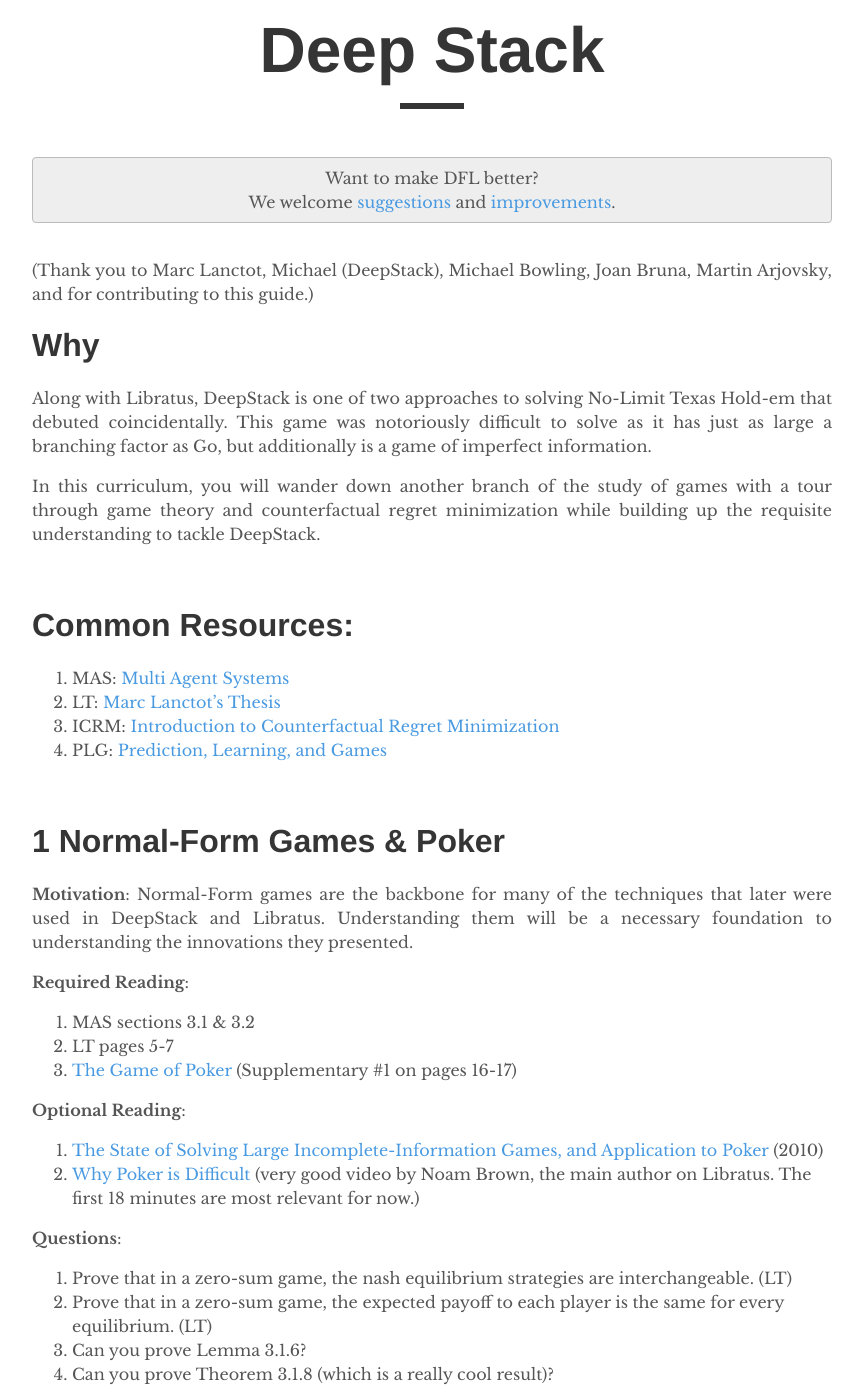
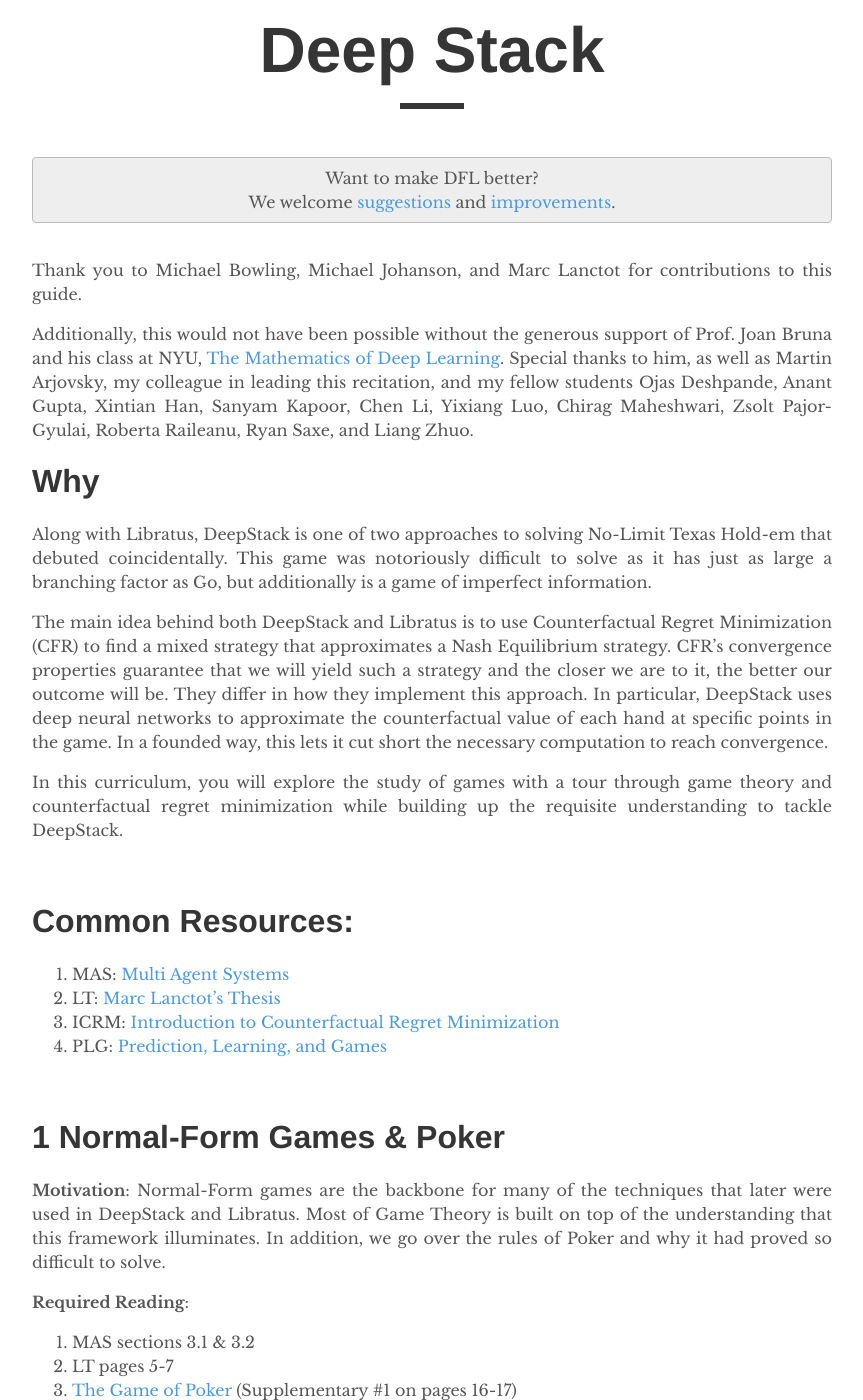
Before and after one commit to depthfirstlearning/depthfirstlearning.com, a Jekyll site: the page built from _posts/2018-06-24-DeepStack.markdown, in a window 1280 px wide and 1400 px high, scrolled down 227 px. Shown: the whole window, without its empty margins (208-1071 px from the left). Built offline with Jekyll 4.4.1, drawn with Linux system fonts in a browser that asks for light colours; some of the changed text lies outside the part shown.

Commit message:
DeepStack motivation edits.

```diff
--- a/_posts/2018-06-24-DeepStack.markdown
+++ b/_posts/2018-06-24-DeepStack.markdown
@@ -1,16 +1,24 @@
 ---
 layout: post
 title:  "Deep Stack"
-date:   2018-05-24 18:50:23 -0400
+date:   2018-07-10 12:00:00 -0400
 categories: games
 author: cinjon
-blurb: "In this curriculum, you will explore game theory and counterfactual
-        regret minimization in order to understand techniques for solving two
+blurb: "In this curriculum, you will explore Game Theory and Counterfactual
+        Regret Minimization in order to understand techniques for solving two
         person zero-sum games of incomplete information."
+hidden: true
 feedback: true
 ---
 
-(Thank you to Marc Lanctot, Michael (DeepStack), Michael Bowling, Joan Bruna, Martin Arjovsky, and <students> for contributing to this guide.)
+Thank you to Michael Bowling, Michael Johanson, and Marc Lanctot for contributions to this guide.
+
+Additionally, this would not have been possible without the generous support of
+Prof. Joan Bruna and his class at NYU, [The Mathematics of Deep Learning](https://github.com/joanbruna/MathsDL-spring18).
+Special thanks to him, as well as Martin Arjovsky, my colleague in leading this
+recitation, and my fellow students Ojas Deshpande, Anant Gupta, Xintian Han,
+Sanyam Kapoor, Chen Li, Yixiang Luo, Chirag Maheshwari, Zsolt Pajor-Gyulai,
+Roberta Raileanu, Ryan Saxe, and Liang Zhuo.
 
 # Why
 
@@ -19,9 +27,18 @@
 to solve as it has just as large a branching factor as Go, but additionally is a
 game of imperfect information.
 
-In this curriculum, you will wander down another branch of the study of games
-with a tour through game theory and counterfactual regret minimization while
-building up the requisite understanding to tackle DeepStack.
+The main idea behind both DeepStack and Libratus is to use Counterfactual Regret
+Minimization (CFR) to find a mixed strategy that approximates a Nash Equilibrium
+strategy. CFR's convergence properties guarantee that we will yield such a strategy
+and the closer we are to it, the better our outcome will be. They differ in how
+they implement this approach. In particular, DeepStack uses deep neural networks
+to approximate the counterfactual value of each hand at specific points in the
+game. In a founded way, this lets it cut short the necessary computation to reach
+convergence.
+
+In this curriculum, you will explore the study of games with a tour through
+game theory and counterfactual regret minimization while building up the
+requisite understanding to tackle DeepStack.
 
 <br>
 # Common Resources:
@@ -32,7 +49,10 @@
 
 <br>
 # 1 Normal-Form Games & Poker
-  **Motivation**: Normal-Form games are the backbone for many of the techniques that later were used in DeepStack and Libratus. Understanding them will be a necessary foundation to understanding the innovations they presented.
+  **Motivation**: Normal-Form games are the backbone for many of the techniques
+  that later were used in DeepStack and Libratus. Most of Game Theory is built on
+  top of the understanding that this framework illuminates. In addition, we go
+  over the rules of Poker and why it had proved so difficult to solve.
 
   **Required Reading**:
   1. MAS sections 3.1 & 3.2
@@ -51,7 +71,13 @@
 
 <br>
 # 2 Optimality and Equilibrium
-  **Motivation**: How do you reason about games? The best strategy in multi-agent scenario depends on the choices of others. Game theory deals with this problem by identifying subsets of outcomes called solution concepts, of which fundamental ones are the Nash Equilibrium, Pareto Optimality, and Correlated Equilibrium.
+  **Motivation**: How do you reason about games? The best strategy in multi-agent
+  scenario depends on the choices of others. Game theory deals with this problem
+  by identifying subsets of outcomes called solution concepts, of which
+  fundamental ones are the Nash Equilibrium, Pareto Optimality, and Correlated
+  Equilibrium. In this section, we learn about these concepts and understand games
+  in terms of what they imply and how easy or hard it is to discover represenative
+  strategies.
 
   **Required Reading**:
   1. MAS Sections 3.3, 3.4.5, 3.4.7, 4.1, 4.2.4, 4.3, 4.6
@@ -70,7 +96,12 @@
 
 <br>
 # 3 Extensive-Form Games
-  **Motivation**: What happens when players don't act simultaneously? Extensive-Form Games are an answer to this question. While this representation of a game always has a comparable Normal-Form, it's much more natural to reason about in this format.
+  **Motivation**: What happens when players don't act simultaneously?
+  Extensive-Form Games are an answer to this question. While this representation
+  of a game always has a comparable Normal-Form, it's much more natural to reason
+  about sequential games in this format. Examples include familiar ones like Go,
+  but also more exotic games like Magic: The Gathering and Civilization. This
+  section is imperative as Poker is best described as an Extensive-Form Game.
 
   **Required Reading**:
   1. MAS 5.1.{1,2,3}
@@ -89,8 +120,8 @@
 # 4 Counterfactual Regret Minimization #1
   **Motivation**: Counterfactual Regret Minimization (CFR) is only a decade old
   but has already achieved huge success as the foundation underlying DeepStack
-  and Libratus. In the first of two weeks dedicated to CFR, we learn how it
-  works algorithmically.
+  and Libratus. In the first of two weeks dedicated to CFR, we learn how the
+  algorithm works practically and get our hands dirty coding up our implementation.
 
   **Required Reading**:
   1. ICRM: 2.1-2.4, 3.1-3.4
@@ -109,9 +140,10 @@
 <br>
 # 5 Counterfactual Regret Minimization #2
   **Motivation**: We saw last week the practical side of CFR and how effective it
-  can be. This week we’ll be diving more into the theory underlying it. This
-  will culminate with Blackwell’s Approachability Theorem, a generalization of
-  repeated two-player zero-sum games.
+  can be. This week we’ll understand the theory underlying it. This will culminate
+  with Blackwell’s Approachability Theorem, a generalization of repeated two-player
+  zero-sum games. This is a challenging session but the payoff will be a much
+  keener understanding of CFR's strengths.
 
   **Required**:
   1. PLG: Section 7.3-7.7, 7.9
@@ -129,7 +161,11 @@
 
 <br>
 # 6 DeepStack
-  **Motivation**: Let’s read the paper!
+  **Motivation**: Let’s read the paper! In addition to DeepStack, we also include
+  Libratus as an optional reading. It's important to keep this paper in mind as
+  it highlights that the really important concepts in this curriculum are the
+  Game Theory and CFR. Deep Learning is not necessary to build a champion Poker
+  bot.
 
   **Required Reading**:
   1. [DeepStack: Expert-Level Artificial Intelligence in Heads-Up No-Limit Poker](https://static1.squarespace.com/static/58a75073e6f2e1c1d5b36630/t/58b7a3dce3df28761dd25e54/1488430045412/DeepStack.pdf)
```
